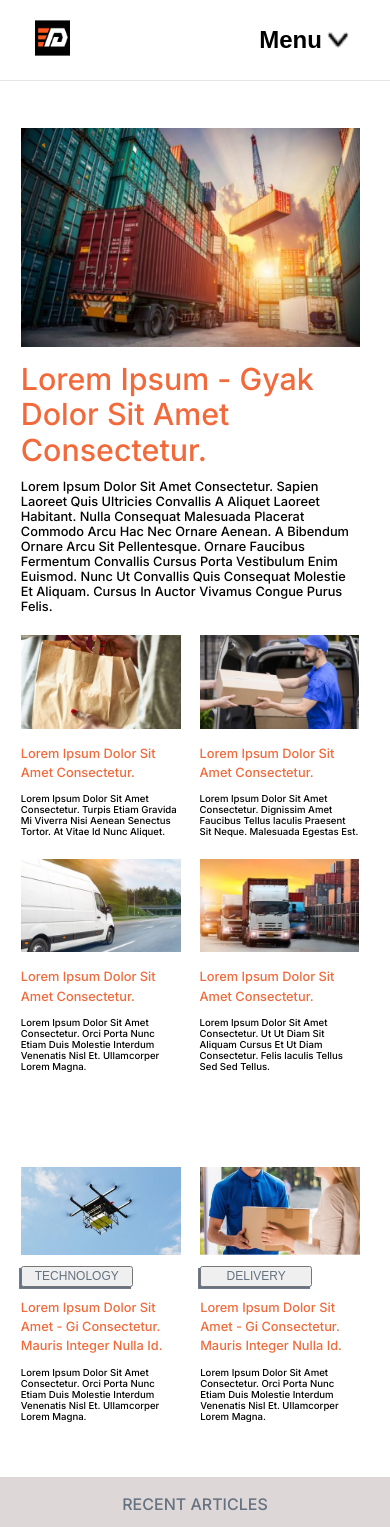
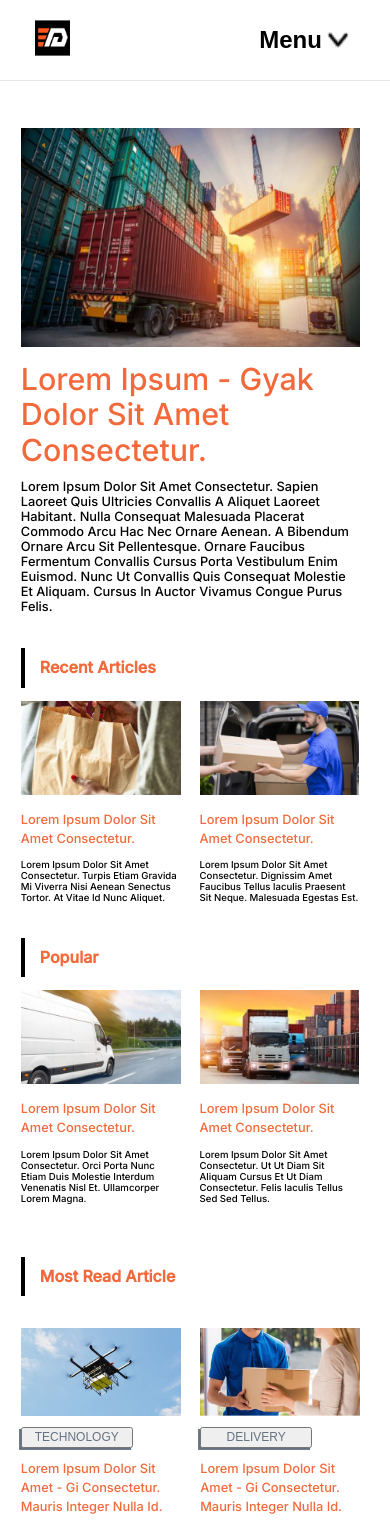
Before and after one commit to Sandiego17/dispatch-hub-blog-page, a React (Create React App) app: page / in a window 390 px wide. Shown: the top 1527 px of the page. Built offline with nearby package versions, Linux system fonts and the light colour scheme.

Commit message:
update: bodySection mobile view

```diff
--- a/src/components/body/Body.css
+++ b/src/components/body/Body.css
@@ -12,6 +12,8 @@
 .third { grid-area: third; }
 .fourth { grid-area: fourth; }
 .fifth { grid-area: fifth; }
+.sixth { grid-area: sixth; }
+.seventh { grid-area: seventh; }
 
 .gridContainer {
   display: grid;
@@ -78,6 +80,10 @@
 .postCaption {
   font-size: 0.75rem;
   margin: 0.32rem 0;
+}
+
+.labelRecent, .popular, .mostRead {
+  display: none;
 }
 
 .lowerBody {
@@ -211,7 +217,9 @@
   .gridContainer {
     grid-template-areas:
       'first first'
+      'sixth sixth'
       'second third'
+      'seventh seventh'
       'fourth fifth';
   }
 
@@ -242,8 +250,26 @@
     margin: 0.2rem 0;
   }
 
+  .labelRecent, .popular, .mostRead {
+    display: block;
+  }
+
+  .labels {
+    border-left: 4px solid #000;
+    color: #F26A3B;
+    font-size: 16px;
+    font-weight: 700;
+    line-height: 19.36px;
+    padding: 10px 15px;
+  }
+
+  .mostRead > h2 {
+    margin-bottom: 0;
+    margin-top: 2rem;
+  }
+
   .lowerBody {
-    margin: 1.5rem 0 0;
+    margin: 0;
     width: 100%;
   }
 
@@ -254,6 +280,7 @@
 
   .container {
     display: block;
+    margin-top: 2rem;
   }
 
   .container:nth-child(1) {
--- a/src/components/body/Body.tsx
+++ b/src/components/body/Body.tsx
@@ -25,7 +25,6 @@ export const Body = () => {
           <h3 className='postHeading'>Lorem Ipsum Dolor Sit Amet Consectetur.</h3>
           <p className='postCaption'>Lorem Ipsum Dolor Sit Amet Consectetur. Turpis Etiam Gravida Mi Viverra Nisi Aenean Senectus Tortor. At Vitae Id Nunc Aliquet.</p>
         </div>
-
 
         <div className='postSnippet third'>
           <img
@@ -59,6 +58,18 @@ export const Body = () => {
           <h3 className='postHeading'>Lorem Ipsum Dolor Sit Amet Consectetur.</h3>
           <p className='postCaption'>Lorem Ipsum Dolor Sit Amet Consectetur. Ut Ut Diam Sit Aliquam Cursus Et Ut Diam Consectetur. Felis laculis Tellus Sed Sed Tellus.</p>
         </div>
+
+        <div className='labelRecent sixth'>
+          <h2 className='labels'>Recent Articles</h2>
+        </div>
+
+        <div className='popular seventh'>
+          <h2 className='labels'>Popular</h2>
+        </div>
+      </div>
+
+      <div className='mostRead'>
+        <h2 className='labels'>Most Read Article</h2>
       </div>
 
       <div className='lowerBody'>
```
